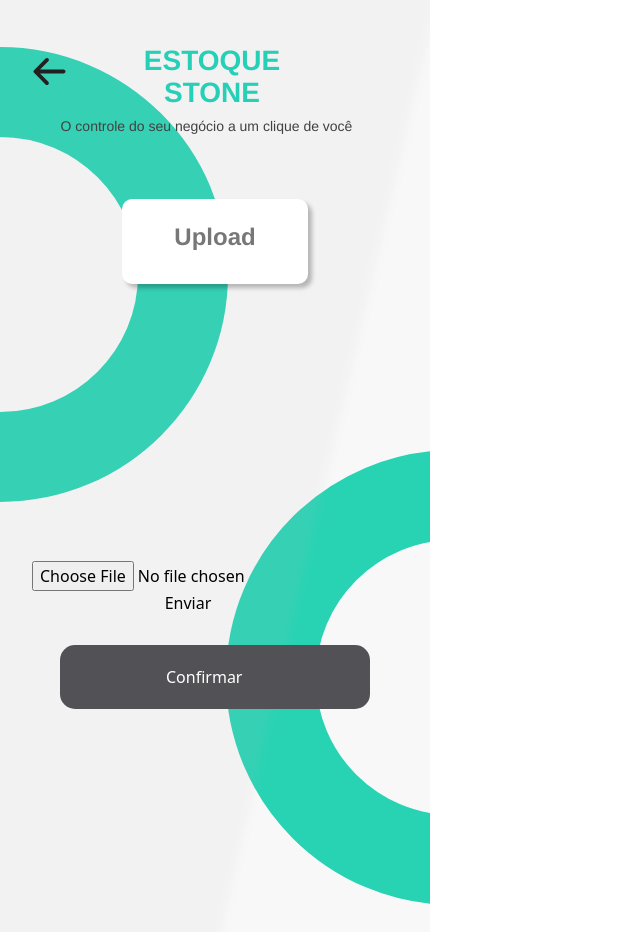
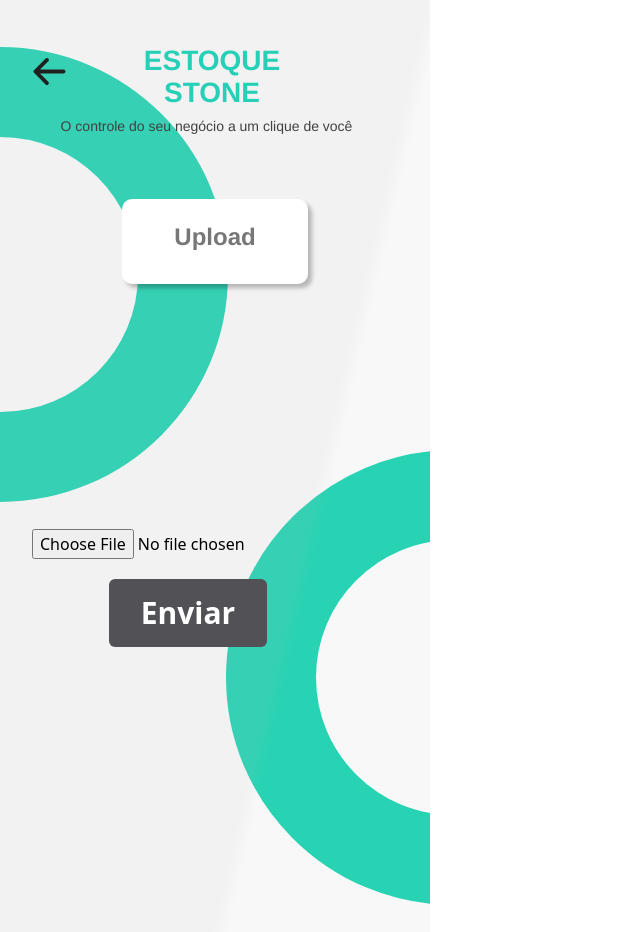
Before and after one commit to rianymello/BrasaHack, a React (Vite) app in the folder Front-end/client/: page /upload in a window 1280 px wide. Shown: the whole page, without its empty margins (0-640 px from the left). Built offline with nearby package versions, Linux system fonts and the light colour scheme.

Commit message:
push backend changes - views to json

```diff
--- a/Front-end/client/src/components/EstoqueUpload.jsx
+++ b/Front-end/client/src/components/EstoqueUpload.jsx
@@ -34,16 +34,10 @@
         </a>
         <form className="relative max-w-max flex items-center justify-center flex-col h-[500px] top-[650px] left-[847px]" action="https://hacka-stone-tesseract-ocr.onrender.com/read" method="post" encType="multipart/form-data">
           <input type="file" name="nota_fiscal" />
-          <button>Enviar</button>
+          <button className="bg-[#525256] px-8 py-4 rounded-md font-semibold text-white text-3xl mt-5">Enviar</button>
         </form>
 
-        <div className="absolute w-[312px] h-16 top-[957px] left-[875px]">
-          <div className="relative w-[310px] h-16 bg-[#525256] rounded-[15px]">
-            <div className="absolute w-20 top-5 left-[106px] font-semibold-16-24 font-[number:var(--semibold-16-24-font-weight)] text-white text-[length:var(--semibold-16-24-font-size)] tracking-[var(--semibold-16-24-letter-spacing)] leading-[var(--semibold-16-24-line-height)] [font-style:var(--semibold-16-24-font-style)]">
-              Confirmar
-            </div>
-          </div>
-        </div>
+
       </div>
     </div>
   );
```
